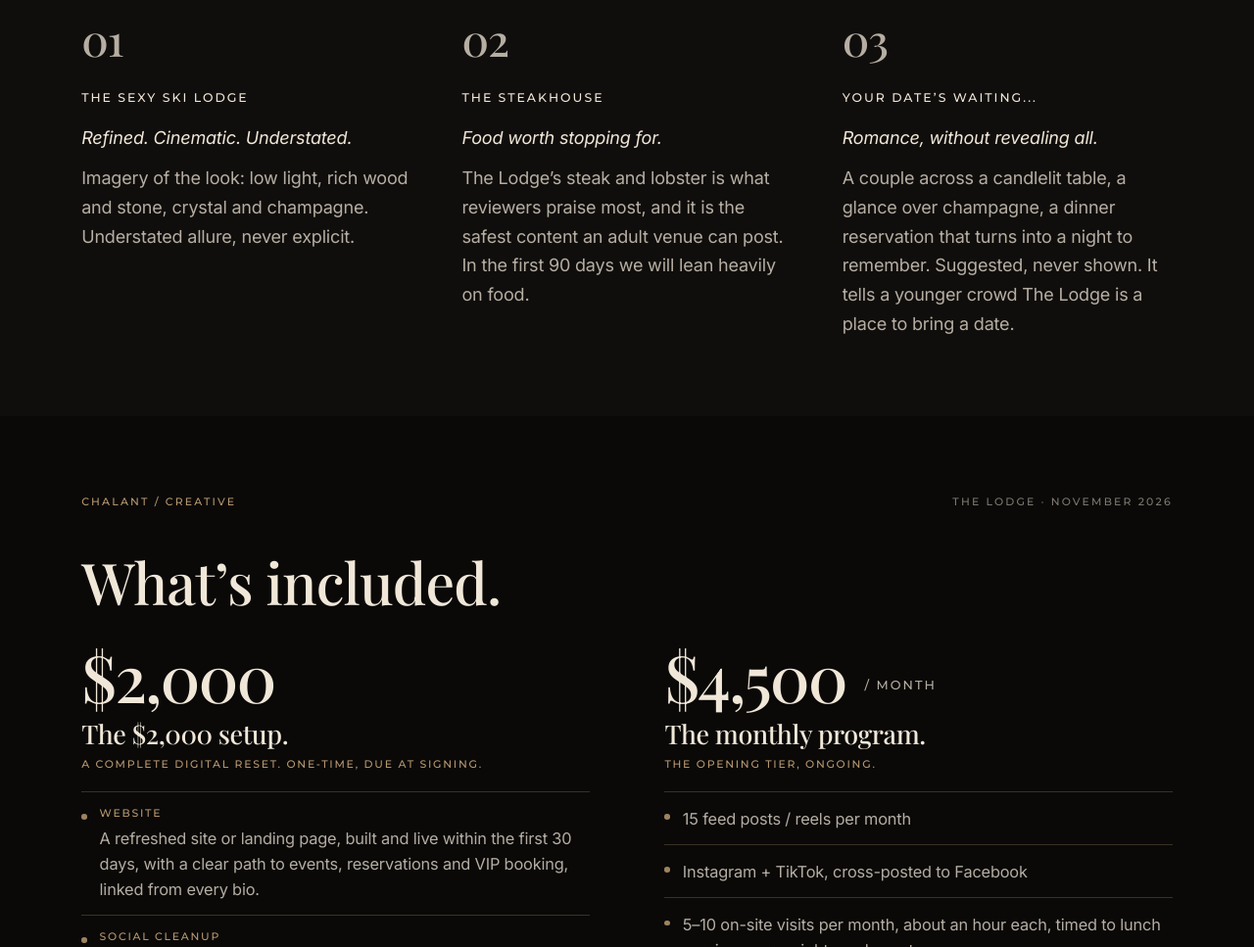
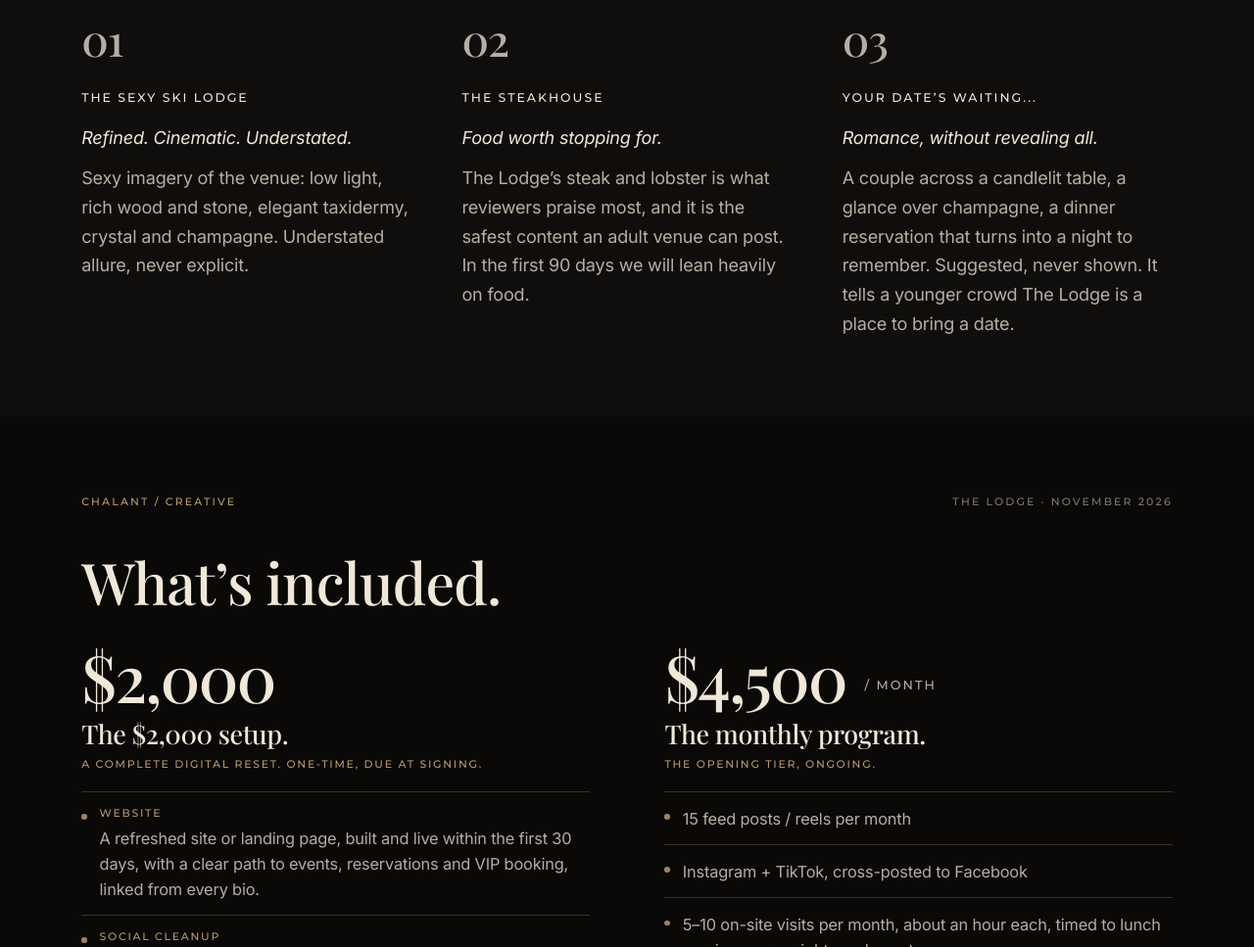
Before and after one commit to ShadowbannedOfficial/LODGE-PITCH, a plain HTML site: page index.html in a window 1280 px wide. Shown: the part 4286-5253 px from the top of the page at 98% size. Drawn offline with nearby package versions, Linux system fonts and the light colour scheme; a web font is replaced by a local one.

Commit message:
Pillar 01 copy update

```diff
--- a/index.html
+++ b/index.html
@@ -91,7 +91,7 @@
           <p class="pillar-num">01</p>
           <h3>The sexy ski lodge</h3>
           <p class="deck-line">Refined. Cinematic. Understated.</p>
-          <p>Imagery of the look: low light, rich wood and stone, crystal and champagne. Understated allure, never explicit.</p>
+          <p>Sexy imagery of the venue: low light, rich wood and stone, elegant taxidermy, crystal and champagne. Understated allure, never explicit.</p>
         </article>
         <article class="pillar reveal d2">
           <p class="pillar-num">02</p>
```
